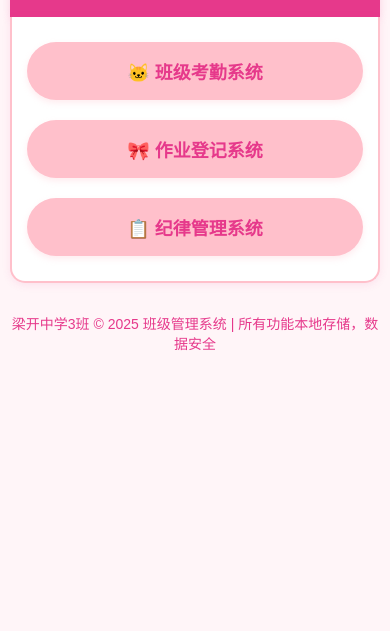
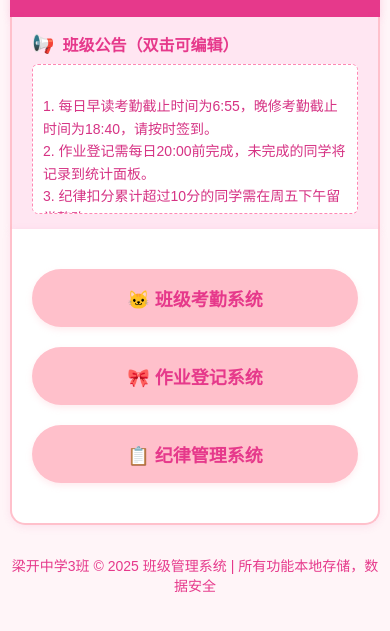
Before and after one commit to Fallon52/Fallon.github.io, a plain HTML site: page index.html in a window 390 px wide. Shown: the part 75-706 px from the top of the page. Drawn offline with Linux system fonts and the light colour scheme.

Commit message:
Update index.html

```diff
--- a/index.html
+++ b/index.html
@@ -15,7 +15,7 @@
 
         /* 页面主体 - 延续考勤/作业系统的粉色基调 */
         body {
-            background-color: #fff5f8; /* 与考勤系统背景一致 */
+            background-color: #fff5f8;
             min-height: 100vh;
             display: flex;
             flex-direction: column;
@@ -23,14 +23,14 @@
             padding: 20px 10px;
         }
 
-        /* 标题容器 - 融合粉色主题+纪律系统的圆角风格 */
+        /* 标题容器 */
         .title-container {
-            background-color: #e6398b; /* 考勤系统主色 */
+            background-color: #e6398b;
             width: 100%;
             max-width: 900px;
             text-align: center;
             padding: 20px;
-            border-radius: 15px 15px 0 0; /* 匹配子系统圆角 */
+            border-radius: 15px 15px 0 0;
             box-shadow: 0 2px 8px rgba(230, 57, 139, 0.2);
             margin-bottom: 0;
         }
@@ -42,7 +42,54 @@
             text-shadow: 1px 1px 3px rgba(0,0,0,0.1);
         }
 
-        /* 导航容器 - 白色背景+粉色边框，统一子系统视觉 */
+        /* 可编辑公告容器 */
+        .notice-container {
+            background-color: #ffe6f2;
+            width: 100%;
+            max-width: 900px;
+            padding: 15px 20px;
+            border: 2px solid #ffc0cb;
+            border-top: none;
+            border-bottom: none;
+            box-shadow: 0 2px 8px rgba(230, 57, 139, 0.1);
+        }
+
+        .notice-title {
+            color: #e6398b;
+            font-size: 16px;
+            font-weight: bold;
+            margin-bottom: 8px;
+            display: flex;
+            align-items: center;
+            gap: 8px;
+        }
+
+        .notice-title::before {
+            content: "📢";
+            font-size: 18px;
+        }
+
+        .notice-edit {
+            color: #d63384;
+            font-size: 14px;
+            line-height: 1.6;
+            min-height: 80px;
+            max-height: 150px;
+            overflow-y: auto;
+            padding: 8px 10px;
+            border: 1px dashed #ff87b3;
+            border-radius: 6px;
+            background: white;
+            outline: none;
+            white-space: pre-line;
+        }
+
+        .notice-edit:focus {
+            border-color: #e6398b;
+            background: #fffafc;
+        }
+
+        /* 导航容器 */
         .nav-container {
             background-color: white;
             width: 100%;
@@ -53,42 +100,43 @@
             display: flex;
             flex-direction: column;
             gap: 20px;
-            border: 2px solid #ffc0cb; /* 考勤系统边框色 */
+            border: 2px solid #ffc0cb;
             border-top: none;
+            margin-bottom: 20px;
         }
 
-        /* 导航按钮 - 匹配子系统按钮风格（圆角+hover动效） */
+        /* 导航按钮 */
         .nav-btn {
             display: block;
             text-decoration: none;
-            background-color: #ffc0cb; /* 考勤系统按钮底色 */
-            color: #e6398b; /* 考勤系统文字色 */
+            background-color: #ffc0cb;
+            color: #e6398b;
             font-size: 20px;
             font-weight: bold;
             text-align: center;
             padding: 20px;
-            border-radius: 50px; /* 作业系统按钮圆角 */
+            border-radius: 50px;
             transition: all 0.3s ease;
             border: none;
             box-shadow: 0 3px 6px rgba(255, 192, 203, 0.3);
         }
 
         .nav-btn:hover {
-            background-color: #e6398b; /* hover反色 */
+            background-color: #e6398b;
             color: white;
             transform: translateY(-3px);
             box-shadow: 0 4px 12px rgba(230, 57, 139, 0.3);
         }
 
-        /* 底部信息 - 粉色文字，简洁风格 */
+        /* 底部信息 */
         .footer {
             color: #e6398b;
             font-size: 14px;
-            margin-top: 30px;
+            margin-top: 10px;
             text-align: center;
         }
 
-        /* 响应式适配 - 适配手机/平板 */
+        /* 响应式适配 */
         @media (max-width: 600px) {
             .title {
                 font-size: 22px;
@@ -97,28 +145,55 @@
                 font-size: 18px;
                 padding: 16px;
             }
-            .nav-container {
-                padding: 25px 15px;
-            }
         }
     </style>
 </head>
 <body>
-    <!-- 标题区域 - 匹配需求的系统名称 -->
+    <!-- 标题 -->
     <div class="title-container">
         <h1 class="title">梁开中学3班管理系统</h1>
     </div>
 
-    <!-- 导航区域 - 对应三个实际文件，路径直接匹配文件名 -->
+    <!-- 可编辑公告 -->
+    <div class="notice-container">
+        <div class="notice-title">班级公告（双击可编辑）</div>
+        <div class="notice-edit" id="noticeContent" contenteditable="true">
+1. 每日早读考勤截止时间为6:55，晚修考勤截止时间为18:40，请按时签到。
+2. 作业登记需每日20:00前完成，未完成的同学将记录到统计面板。
+3. 纪律扣分累计超过10分的同学需在周五下午留堂整改。
+4. 每周五放学前将导出本周所有考勤、作业、纪律数据，供家长查阅。
+5. 系统数据本地存储，请勿随意清空，清空前需确认密码。
+        </div>
+    </div>
+
+    <!-- 导航 -->
     <div class="nav-container">
         <a href="考勤系统.html" class="nav-btn">🐱 班级考勤系统</a>
         <a href="作业登记.html" class="nav-btn">🎀 作业登记系统</a>
         <a href="纪律登记.html" class="nav-btn">📋 纪律管理系统</a>
     </div>
 
-    <!-- 底部区域 -->
+    <!-- 底部 -->
     <div class="footer">
         梁开中学3班 © 2025 班级管理系统 | 所有功能本地存储，数据安全
     </div>
+
+    <script>
+        // 获取公告元素
+        const noticeEl = document.getElementById('noticeContent');
+
+        // 页面加载时读取本地保存的公告
+        window.addEventListener('DOMContentLoaded', () => {
+            const saved = localStorage.getItem('classNotice');
+            if (saved) {
+                noticeEl.innerText = saved;
+            }
+        });
+
+        // 编辑后自动保存
+        noticeEl.addEventListener('input', () => {
+            localStorage.setItem('classNotice', noticeEl.innerText);
+        });
+    </script>
 </body>
 </html>
```
